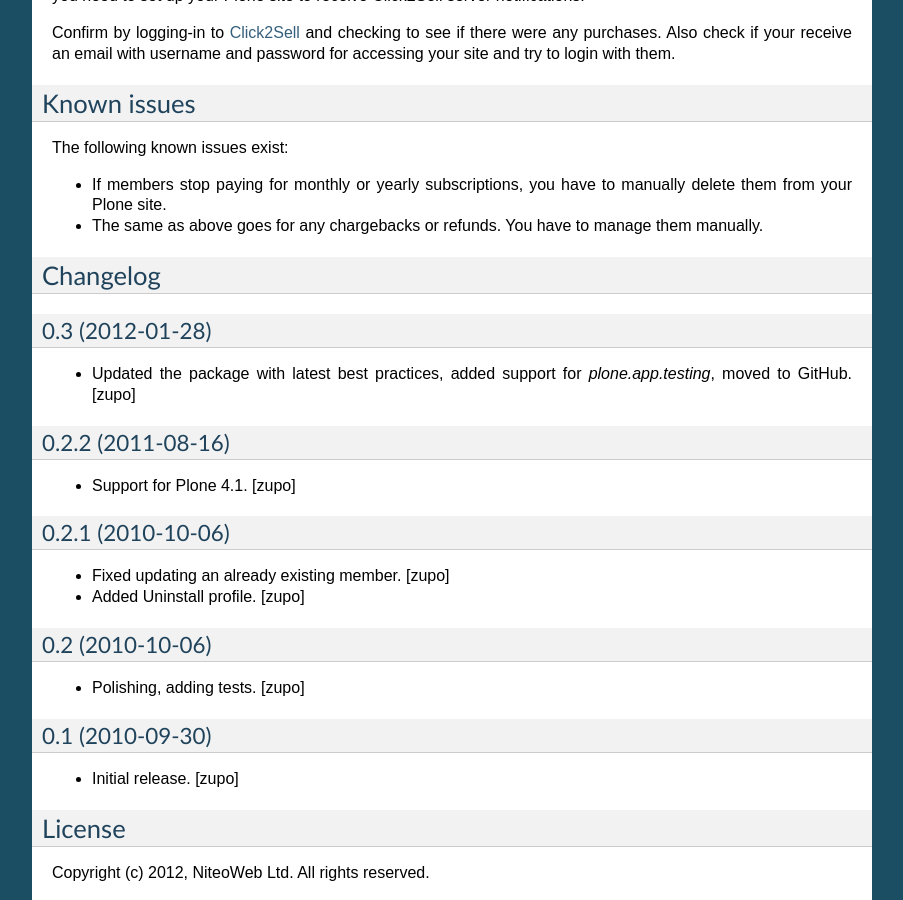
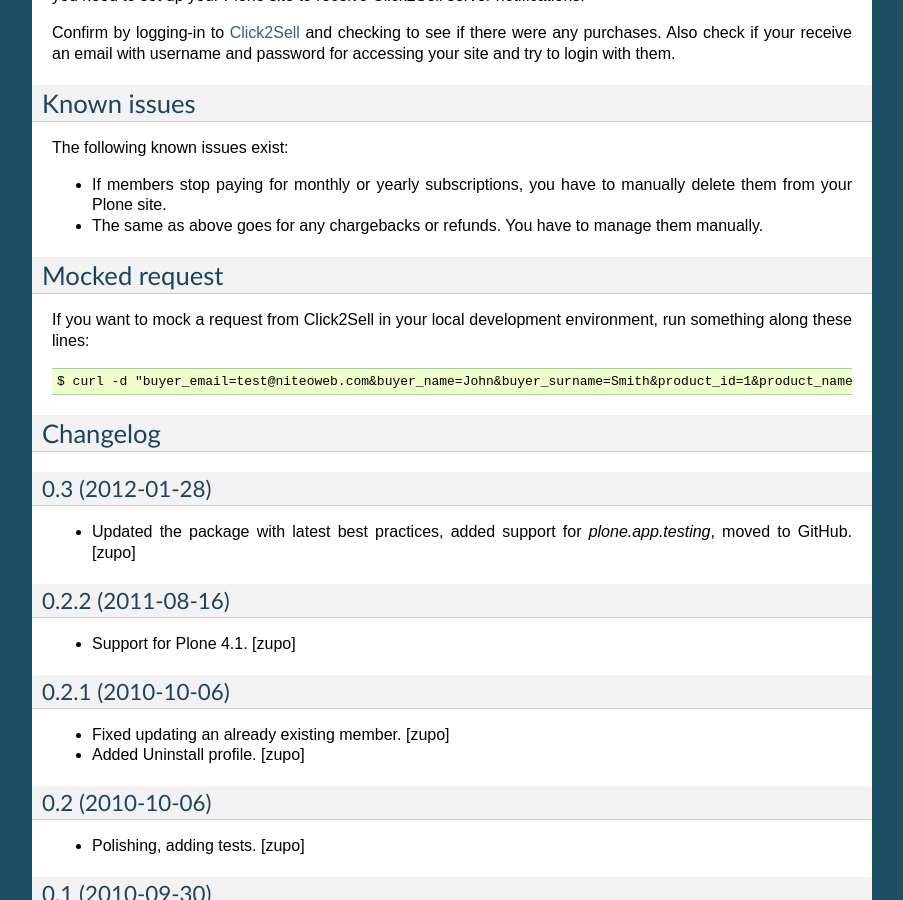
Before and after one commit to teamniteo/niteoweb.click2sell, a Sphinx documentation site: the page built from docs/index.rst, in a window 1280 px wide and 900 px high, scrolled down 1655 px. Shown: the whole window, without its empty margins (198-1101 px from the left). Built offline with Sphinx 7.4.7, drawn with Linux system fonts in a browser that asks for light colours.

Commit message:
example how to mock request with curl for testing purposes

```diff
--- a/docs/index.rst
+++ b/docs/index.rst
@@ -1,4 +1,13 @@
 .. include:: ../README.rst
+
+Mocked request
+==============
+
+If you want to mock a request from Click2Sell in your local development
+environment, run something along these lines::
+
+    $ curl -d "buyer_email=test@niteoweb.com&buyer_name=John&buyer_surname=Smith&product_id=1&product_name=TestProduct&affiliate_username=affiliate@niteoweb.com&c2s_transaction_id=1&purchase_date=2012/01/01&purchase_time=00:00:00&secretkey=secret&acquirer_transaction_id=123&checksum=B457E9433F98EF22AA9DD9BA4A5E2B16" http://localhost:8080/plr/@@click2sell
+
 .. include:: HISTORY.rst
 .. include:: LICENSE.rst
 
```
